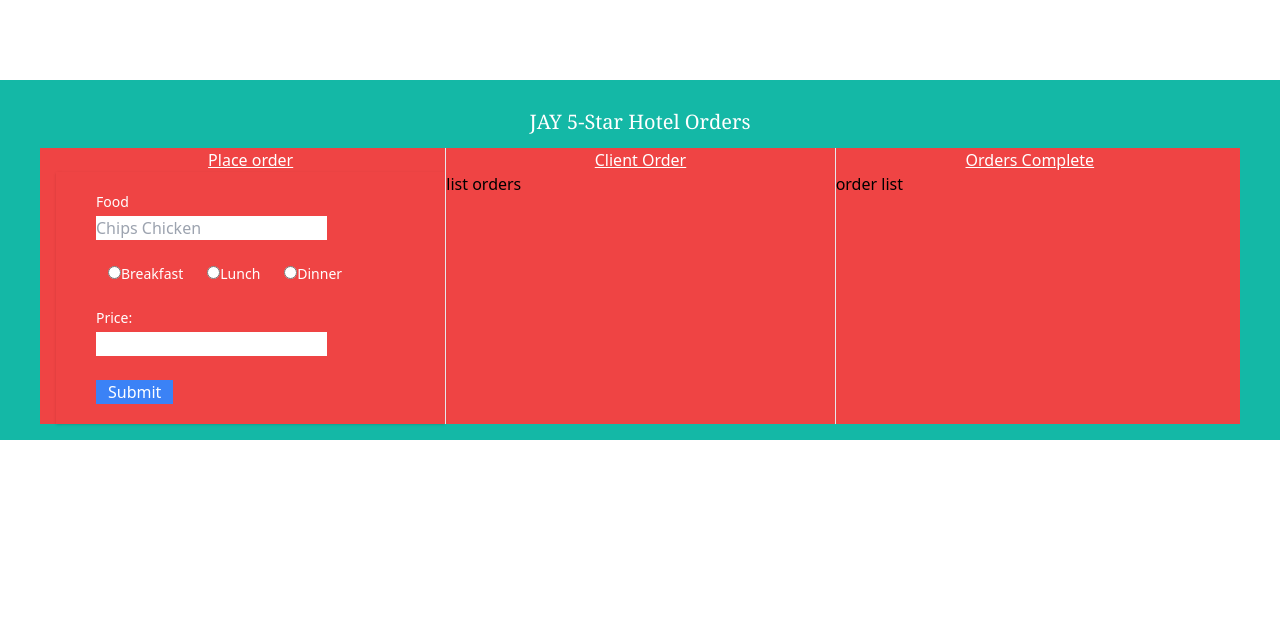
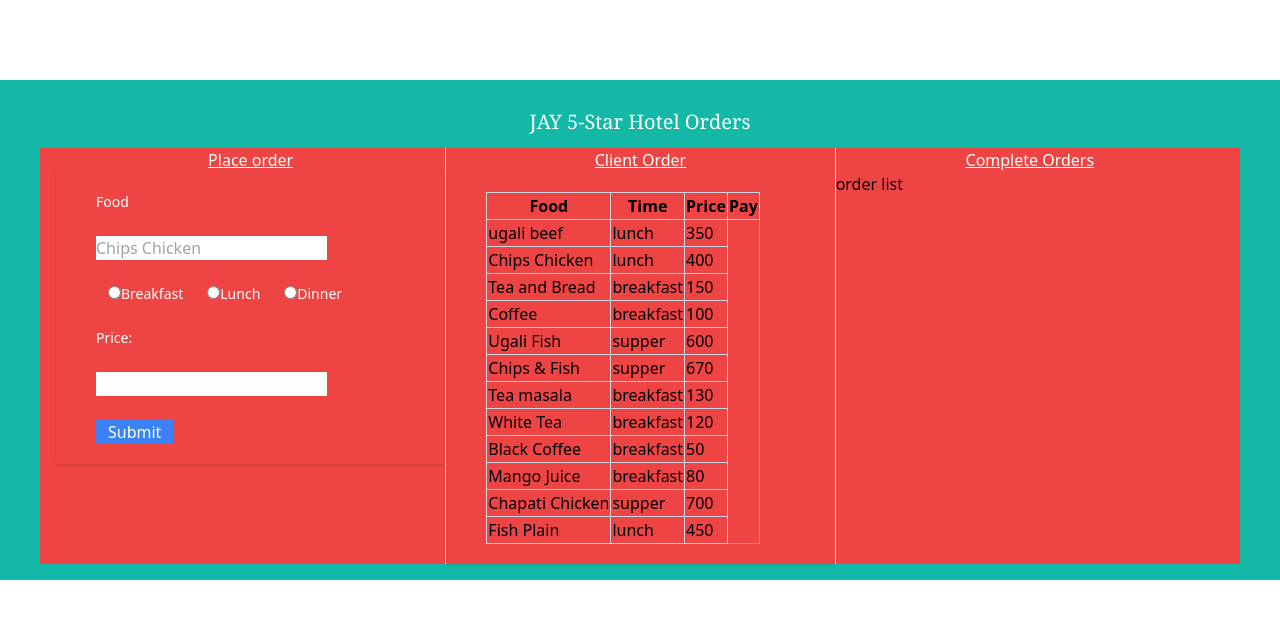
Before and after one commit to Gitog/hotel-orders, a React (Create React App) app: page / in a window 1280 px wide. Shown: the top 618 px of the page. Built offline with nearby package versions, Linux system fonts and the light colour scheme; data requests are answered from the project's data file.

Commit message:
Used useEffect to fetch json data

```diff
--- a/db.json
+++ b/db.json
@@ -6,18 +6,6 @@
       "time": "lunch",
       "price": 350
     },
-    [],
-    [],
-    [],
-    [],
-    [],
-    [],
-    [],
-    [],
-    [],
-    [],
-    [],
-    [],
     {
       "food": "Chips Chicken",
       "time": "lunch",
@@ -32,7 +20,7 @@
     },
     {
       "food": "Coffee",
-      "time": "",
+      "time": "breakfast",
       "price": "100",
       "id": 10
     },
@@ -77,6 +65,12 @@
       "time": "supper",
       "price": "700",
       "id": 17
+    },
+    {
+      "food": "Fish Plain",
+      "time": "lunch",
+      "price": "450",
+      "id": 18
     }
   ]
 }
--- a/src/App.js
+++ b/src/App.js
@@ -1,29 +1,34 @@
-import React from 'react';
+import React,{useEffect, useState} from 'react';
 import PlaceOrder from './components/PlaceOrder'
 import Orders from './components/Orders'
 import CompleteOrders from './components/CompleteOrders'
 
 function App() {
 
+  const [orders, setOrders] = useState([])
+
+  useEffect(()=>{
+    fetch('http://localhost:8000/orders')
+    .then(response => response.json())
+    // .then(data=>console.log(data))
+    .then(data=>setOrders(data))
+  },[])
+
   return (
     <div className="container mx-auto bg-teal-500 px-10 py-4 mt-20">
        <h1 className='text-center text-white text-xl font-serif py-3'> JAY 5-Star Hotel Orders</h1>
        <div  className="grid grid-cols-3 divide-x bg-zinc-500 md:bg-red-500 lg:bg-emarald-500 px-4">
         <div>
-        <h2 className="text-center text-white underline">Place order</h2>
-        <PlaceOrder/>
+          <h2 className="text-center text-white underline">Place order</h2>
+          <PlaceOrder/>
         </div>
         <div>
-
-        <Orders/>
+          <Orders orders ={orders}/>
         </div>
         <div>
-        <h2 className="text-center text-white underline">Orders Complete</h2>
-        <CompleteOrders/>
+          <h2 className="text-center text-white underline">Complete Orders</h2>
+          <CompleteOrders/>
         </div>
-
-
-
     </div>
     </div>
 
--- a/src/components/Order.js
+++ b/src/components/Order.js
@@ -1,10 +1,12 @@
 import React  from "react";
 
-function Order(){
+function Order({food, time, price}){
     return (
-        <>
-       <p>list orders</p>
-       </>
+        <tr>
+        <td class='border border-slate-300'>{food}</td>
+        <td class='border border-slate-300'>{time}</td>
+        <td class='border border-slate-300'>{price}</td>
+      </tr>
     )
 }
 
--- a/src/components/Orders.js
+++ b/src/components/Orders.js
@@ -1,13 +1,34 @@
 import React from 'react'
 import Order from './Order'
 
-function Orders(){
+function Orders({orders}){
 
     return (
         <>
          <h2 className="text-center text-white underline">Client Order</h2>
-       <Order/>
-        </>
+         <div  className='py-5 px-4 shadow sm:px-10'>
+         <table class="border-collapse border border-slate-400">
+           <tbody>
+               <tr>
+                <th class='border border-slate-300'>Food</th>
+                <th class='border border-slate-300'>Time</th>
+                <th class='border border-slate-300'>Price</th>
+              <th class='border border-slate-300'>Pay</th>
+           </tr>
+           {
+         orders.map((order)=>(
+           <Order
+           key={order.id}
+           food={order.food}
+           time={order.time}
+           price={order.price}
+            />
+         ))
+      }
+      </tbody>
+   </table>
+</div>
+     </>
     )
 }
 
--- a/src/components/PlaceOrder.js
+++ b/src/components/PlaceOrder.js
@@ -8,8 +8,7 @@ function PlaceOrder(){
 
     function handleSubmit(e){
         e.preventDefault()
-        console.log("Clicked Submit")
-        // setOrderData(data)
+        // console.log("Clicked Submit")
         const singleOrder={
             food,
             time,
@@ -23,22 +22,22 @@ function PlaceOrder(){
                 },
                 body: JSON.stringify(singleOrder)
             })
-            .then(response =>response.json())
-            .then(data=>console.log(data))
+            // .then(response =>response.json())
+            // .then(data=>console.log(data))
 
       }
 
     return(
         <div className='py-5 px-4 shadow sm:px-10'>
         <form className='mb-0 space-y-6'  onSubmit={handleSubmit}>
-            <div>
+
                <label className='block text-sm font-medium text-white'>
                 Food
              </label>
             <div className='mt-1'>
               <input type='text'placeholder='Chips Chicken' name='food' required  onChange={(e)=>setFood(e.target.value)}/>
             </div>
-            </div>
+
 
             <div>
 
@@ -62,13 +61,13 @@ function PlaceOrder(){
 
             </div>
 
-            <div>
+
                <label className='block text-sm font-medium text-white'>
                 Price:
              </label>
             <div className='mt-1'>
               <input type='number' name='price' required  onChange={(e)=>setPrice(e.target.value)}/>
-            </div>
+
             </div>
 
             <button type='submit' className='text-white bg-blue-500 px-3'>Submit</button>
```
